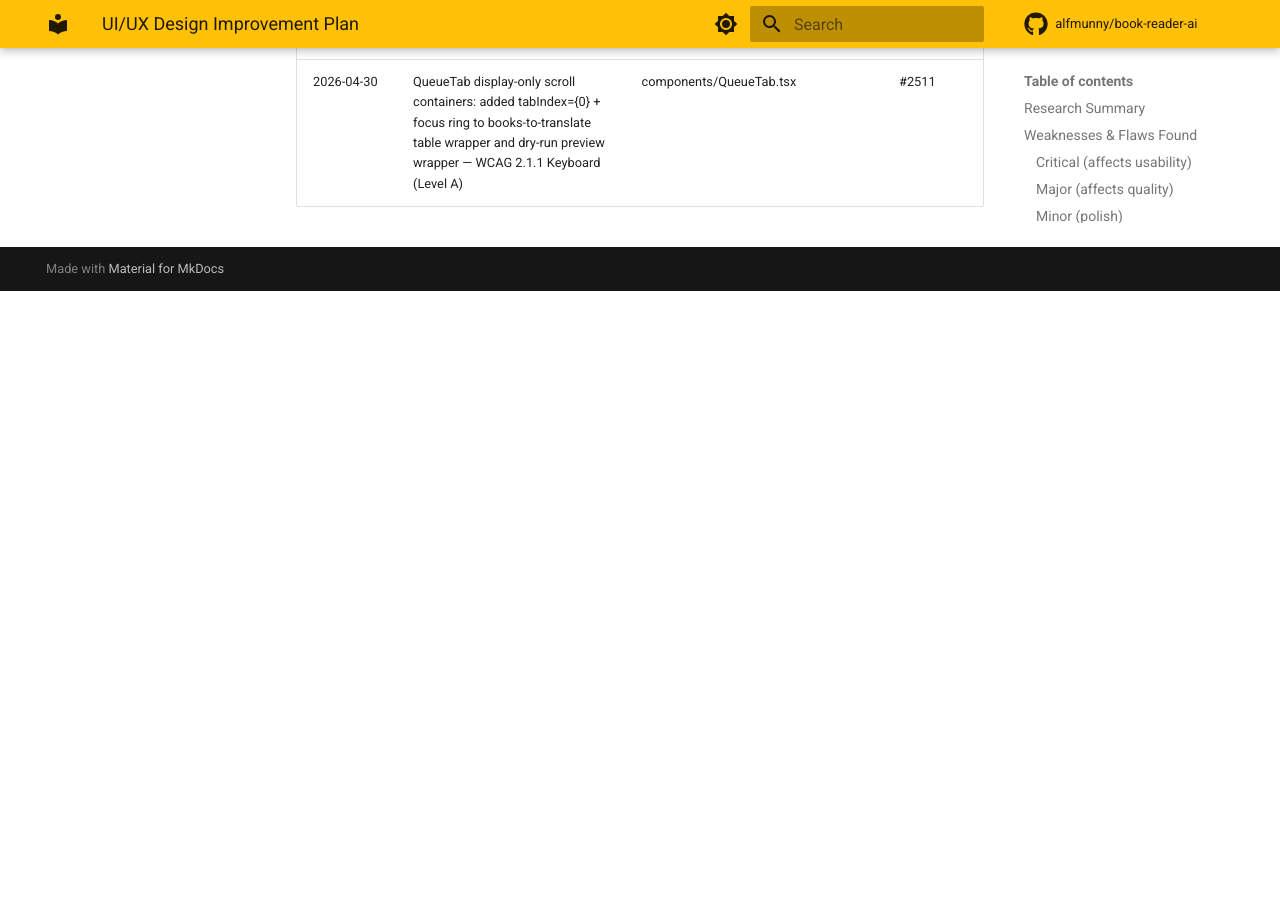
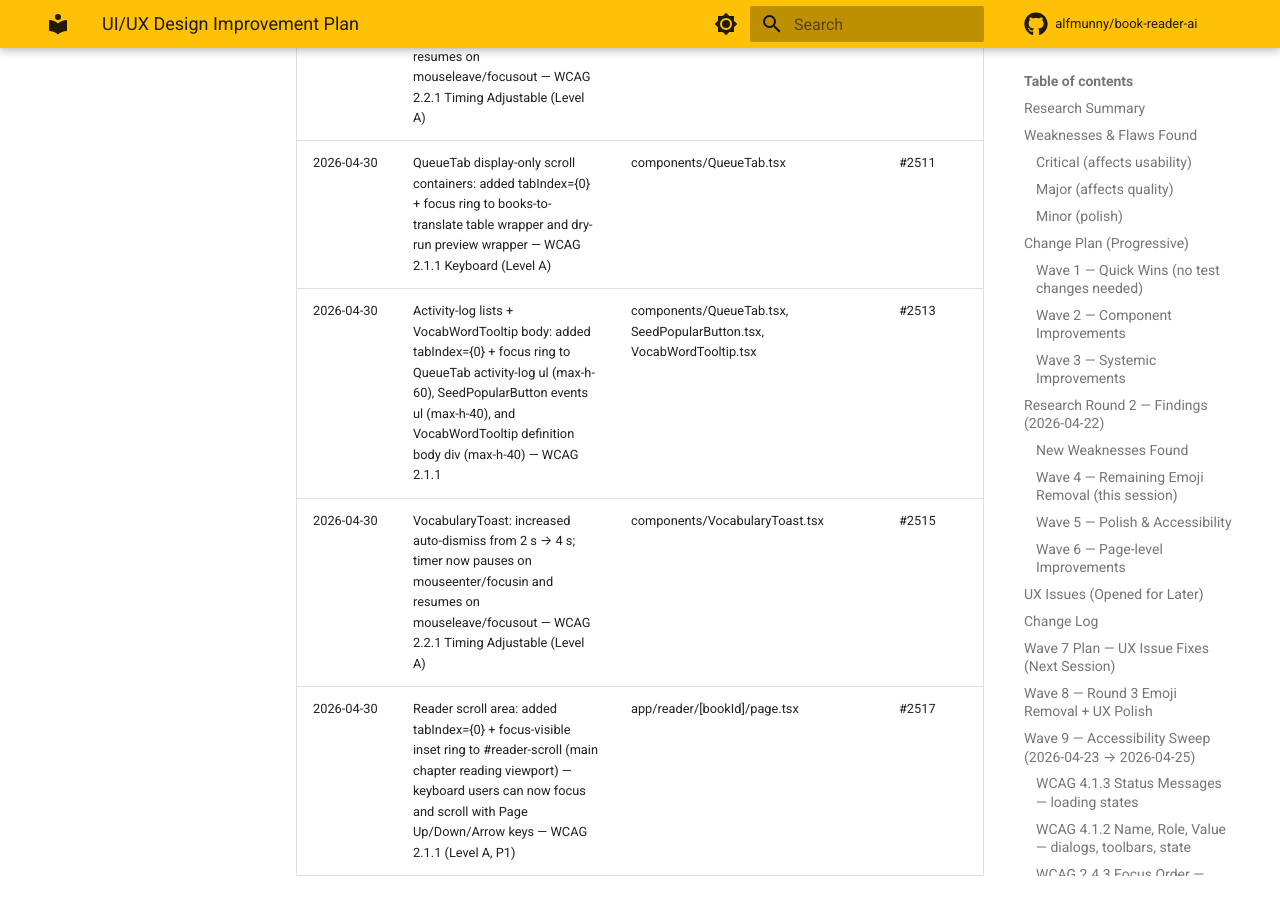
Before and after one commit to alfmunny/book-reader-ai, an MkDocs documentation site: the page built from docs/design-improvement-plan.md, in a window 1280 px wide and 900 px high, scrolled down 32422 px. Built offline with MkDocs 1.6.1 and Material for MkDocs 9.7.7, drawn with Linux system fonts in a browser that asks for light colours; comment, search, counter and statistics services are not loaded; before the commit the page ends 32713 px from its top, so only the background shows below that.

Commit message:
docs: log WCAG 2.1.1/2.2.1 accessibility fixes in design change log

```diff
--- a/docs/design-improvement-plan.md
+++ b/docs/design-improvement-plan.md
@@ -550,3 +550,6 @@
 | 2026-04-30 | Flashcard card-to-card transition: flipButtonRef + useEffect focus-move on currentIndex change; prevents focus loss when grade buttons unmount between cards (WCAG 2.4.3) | app/vocabulary/flashcards/page.tsx | #2507 |
 | 2026-04-30 | UndoToast: increased auto-dismiss from 3 s → 5 s; timer now pauses on mouseenter/focusin and resumes on mouseleave/focusout — WCAG 2.2.1 Timing Adjustable (Level A) | components/UndoToast.tsx | #2509 |
 | 2026-04-30 | QueueTab display-only scroll containers: added tabIndex={0} + focus ring to books-to-translate table wrapper and dry-run preview wrapper — WCAG 2.1.1 Keyboard (Level A) | components/QueueTab.tsx | #2511 |
+| 2026-04-30 | Activity-log lists + VocabWordTooltip body: added tabIndex={0} + focus ring to QueueTab activity-log ul (max-h-60), SeedPopularButton events ul (max-h-40), and VocabWordTooltip definition body div (max-h-40) — WCAG 2.1.1 | components/QueueTab.tsx, SeedPopularButton.tsx, VocabWordTooltip.tsx | #2513 |
+| 2026-04-30 | VocabularyToast: increased auto-dismiss from 2 s → 4 s; timer now pauses on mouseenter/focusin and resumes on mouseleave/focusout — WCAG 2.2.1 Timing Adjustable (Level A) | components/VocabularyToast.tsx | #2515 |
+| 2026-04-30 | Reader scroll area: added tabIndex={0} + focus-visible inset ring to #reader-scroll (main chapter reading viewport) — keyboard users can now focus and scroll with Page Up/Down/Arrow keys — WCAG 2.1.1 (Level A, P1) | app/reader/[bookId]/page.tsx | #2517 |
```
